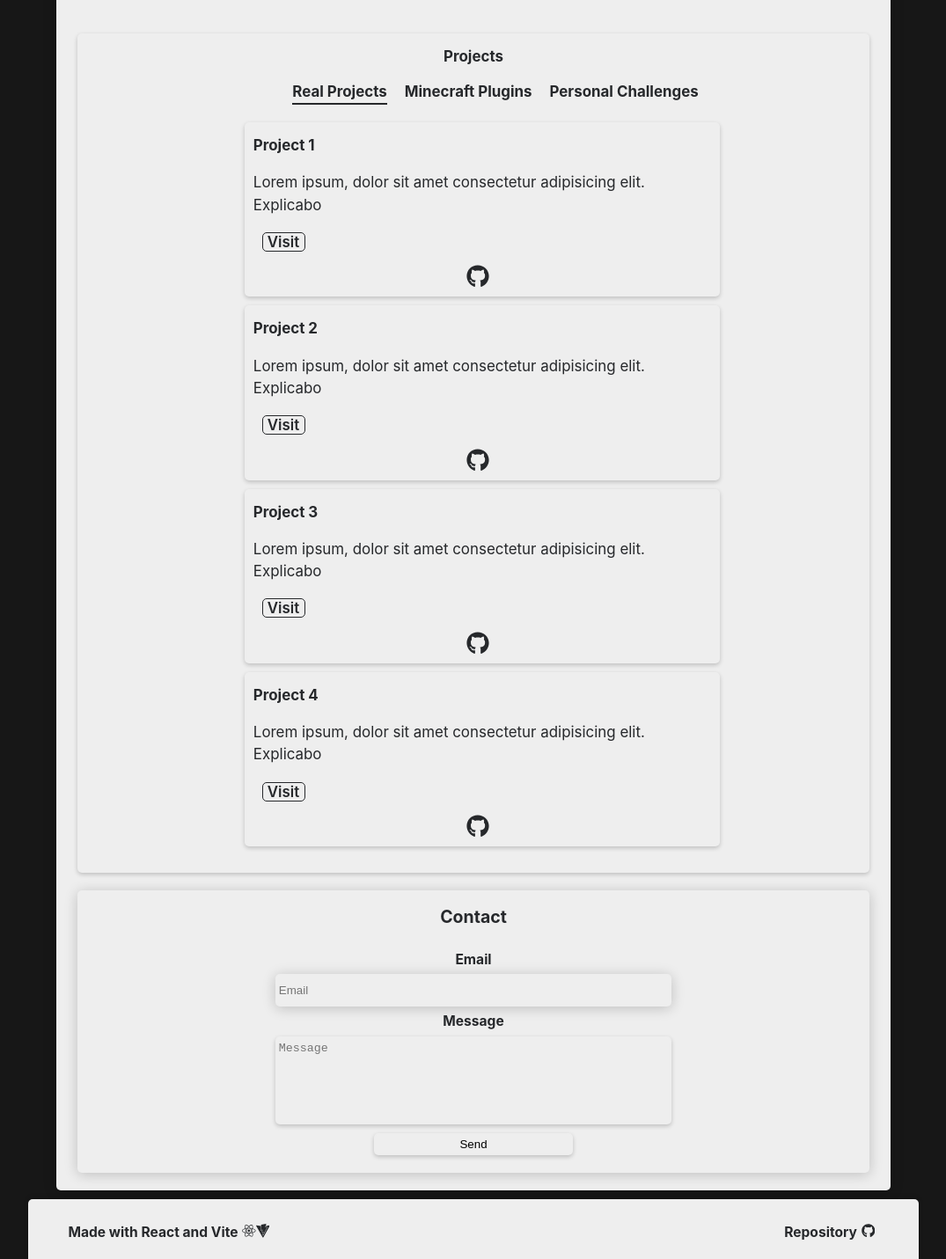
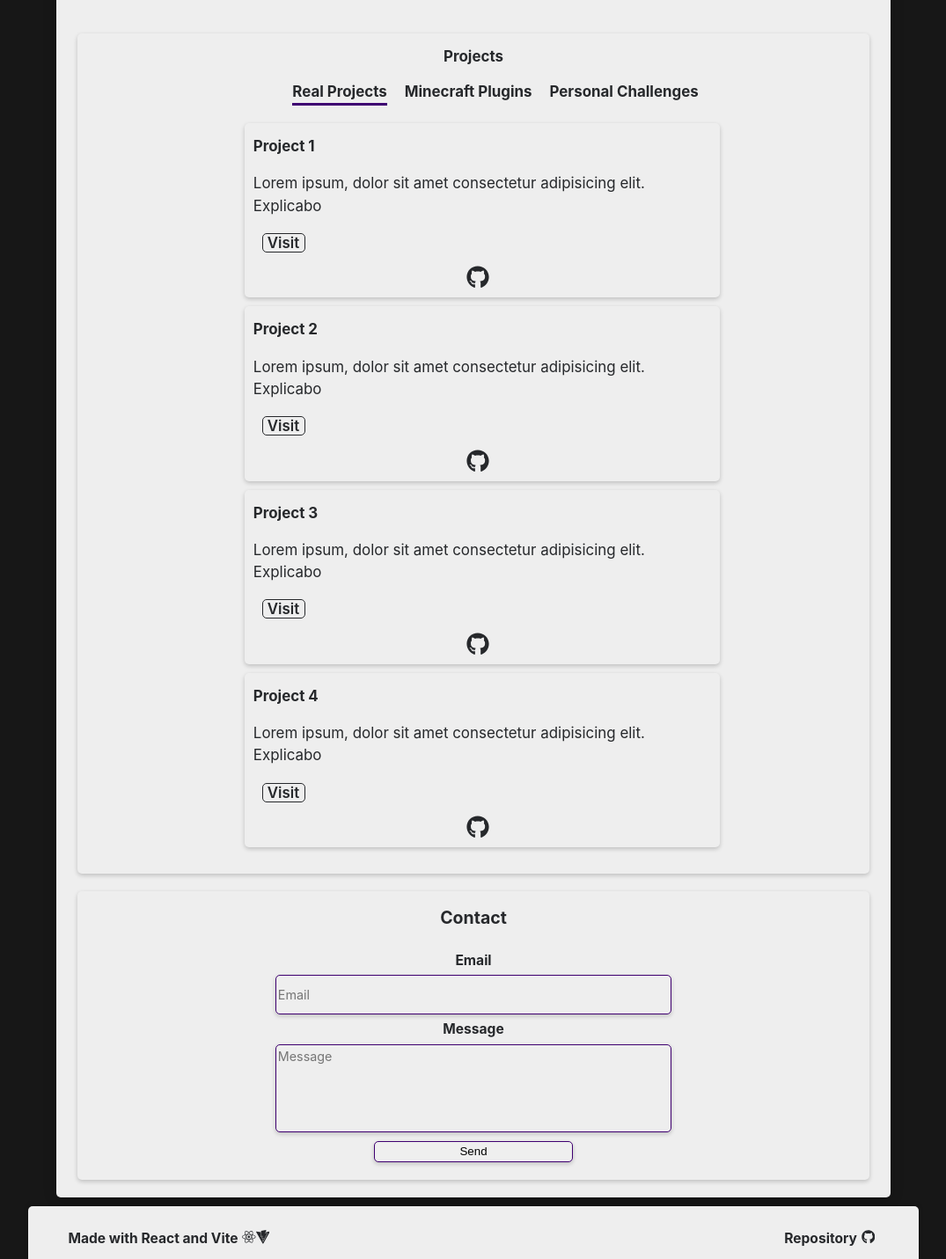
Before and after one commit to EnzoLy/portfolio-react, a React (Vite) app: page / in a window 1280 px wide. Shown: the part 313-1744 px from the top of the page at 88% size, without its empty margins (102-1177 px from the left). Built offline with nearby package versions, Linux system fonts and the light colour scheme.

Commit message:
using new global variables

```diff
--- a/src/components/container/contact/styles.module.scss
+++ b/src/components/container/contact/styles.module.scss
@@ -4,8 +4,8 @@
   display: flex;
   flex-direction: column;
   border-radius: 5px;
-  background-color: $tertiary-color;
-  box-shadow: 0px 2px 15px 0px rgba(0, 0, 0, 0.2);
+  background-color: $primary-color;
+  box-shadow: 0px 2px 5px 0px $shadow-color;
 }
 .contact_container h2 {
   text-align: center;
@@ -13,7 +13,7 @@
 form.contact {
   display: flex;
   flex-direction: column;
-  background-color: $tertiary-color;
+  background-color: $primary-color;
   justify-content: center;
   width: 80%;
   margin: auto;
@@ -28,38 +28,39 @@ form span {
   text-align: center;
 }
 .contact input {
+  font-family: $font;
+  font-size: 1.1em;
   background-color: $primary-color;
   -webkit-appearance: none;
   outline: none;
-  border: 2px solid $primary-color;
-  box-shadow: 0px 2px 15px 0px rgba(0, 0, 0, 0.2);
+  border: 1px solid $fourth-color;
   height: 5ch;
   transition: 0.5s;
   border-radius: 5px;
+  box-shadow: 0px 2px 5px 0px $shadow-color;
 }
 .contact textarea {
+  font-family: $font;
+  font-size: 1.1em;
   resize: none;
   background-color: $primary-color;
   -webkit-appearance: none;
   outline: none;
-  border: 2px solid $primary-color;
-  box-shadow: 0px 2px 5px 0px rgba(0, 0, 0, 0.2);
+  border: 1px solid $fourth-color;
   margin-bottom: 10px;
   border-radius: 5px;
   transition: 0.5s;
-  border-radius: 5px;
   height: 100px;
+  box-shadow: 0px 2px 5px 0px $shadow-color;
 }
 .contact button {
   margin: auto;
   width: 50%;
-  background-color: $primary-color;
-  border: 2px solid $primary-color;
-  box-shadow: 0px 2px 5px 0px rgba(0, 0, 0, 0.2);
+  border: 1px solid $fourth-color;
   border-radius: 5px;
   cursor: pointer;
   transition: 0.3s;
-  border-radius: 5px;
+  box-shadow: 0px 2px 5px 0px $shadow-color;
 }
 @media (min-width: 520px) {
   form.contact {
--- a/src/components/container/projects/styles.module.scss
+++ b/src/components/container/projects/styles.module.scss
@@ -4,8 +4,8 @@
   display: flex;
   flex-direction: column;
   border-radius: 5px;
-  background-color: $tertiary-color;
-  box-shadow: 0px 2px 5px 0px rgba(0, 0, 0, 0.2);
+  background-color: $primary-color;
+  box-shadow: 0px 2px 5px 0px $shadow-color;
 }
 
 .projects_container h2 {
--- a/src/components/container/projects/tabs/tab/styles.module.scss
+++ b/src/components/container/projects/tabs/tab/styles.module.scss
@@ -7,11 +7,12 @@
   margin-left: 10px;
   color: $secondary-color;
   font-weight: bold;
-  border-bottom: 2px solid $primary-color;
+  border-bottom: 3px solid $primary-color;
+  cursor: pointer;
 }
 
 .tab.active {
-  border-bottom: 2px solid $secondary-color;
+  border-bottom: 3px solid #3e0071;
   border-top-left-radius: 5px;
   border-top-right-radius: 5px;
   transition: 0.5s;
--- a/src/components/container/styles.module.scss
+++ b/src/components/container/styles.module.scss
@@ -11,7 +11,7 @@
   height: 100%;
   background-color: $primary-color;
   border-radius: 5px;
-  box-shadow: 0px 2px 15px 0px rgba(0, 0, 0, 0.2);
+  box-shadow: 0px 2px 15px 0px $shadow-color;
 }
 .flex_item {
   color: $secondary-color;
--- a/src/components/footer/styles.module.scss
+++ b/src/components/footer/styles.module.scss
@@ -10,7 +10,7 @@
   border-radius: 0%;
   margin: auto;
   border-radius: 5px;
-  box-shadow: 0px -2px 5px 0px rgba(0, 0, 0, 0.2);
+  box-shadow: 0px -2px 5px 0px $shadow-color;
   font-weight: bold;
   margin-top: 10px;
 }
--- a/src/components/navbar/styles.module.scss
+++ b/src/components/navbar/styles.module.scss
@@ -8,7 +8,7 @@ nav.navbar {
   border-radius: 0%;
   margin: auto;
   border-radius: 5px;
-  box-shadow: 0px 2px 5px 0px rgba(0, 0, 0, 0.2);
+  box-shadow: 0px 2px 5px 0px $shadow-color;
   font-weight: bold;
 }
 
```
